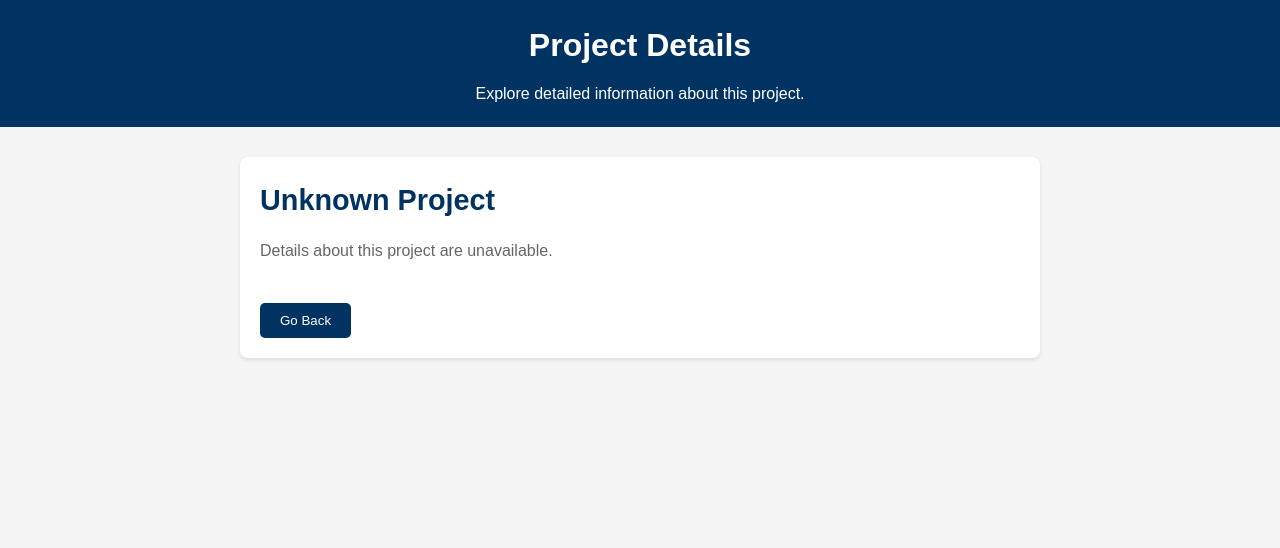
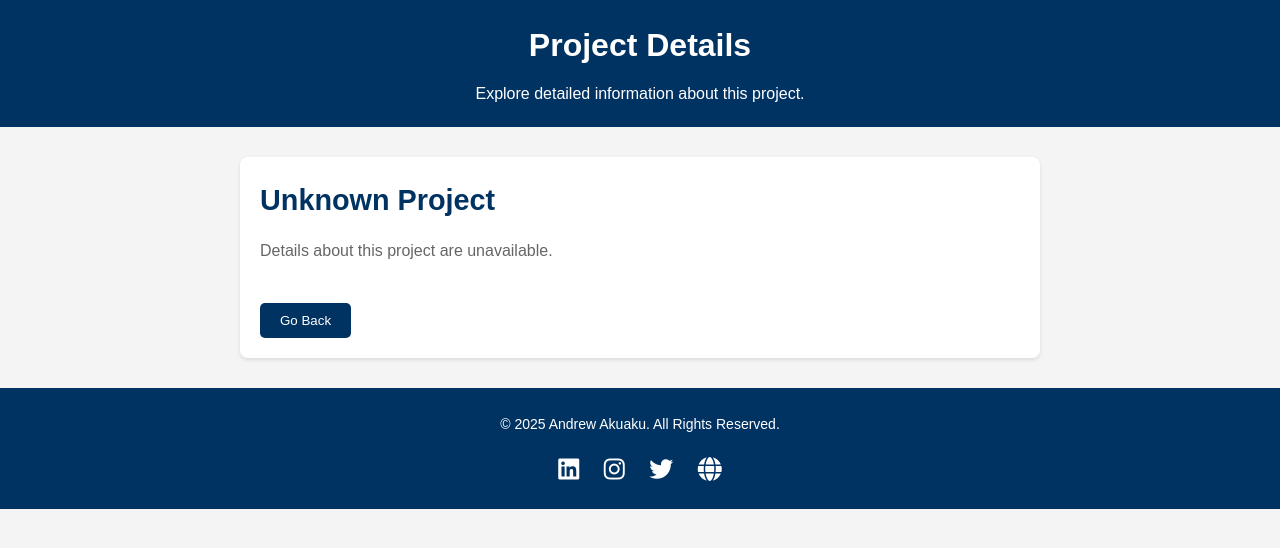
Before and after one commit to aakuaku90/aakuaku, a plain HTML site: page details.html in a window 1280 px wide. Drawn offline with Linux system fonts and the light colour scheme.

Commit message:
Added footer

```diff
--- a/app.css
+++ b/app.css
@@ -131,6 +131,9 @@ body, html {
   color: rgb(0, 0, 0);
   font-size: 2.2rem;
   text-decoration: none;
+  display: flex; /* Allows better alignment inside the flex container */
+  align-items: center;
+  justify-content: center;
   transition: color 0.3s ease;
 }
 
@@ -475,3 +478,42 @@ form button:hover {
     font-size: 16px;
   }
 }
+
+
+.footer {
+  background-color: #003262;
+  color: #fff;
+  text-align: center;
+  padding: 20px 10px;
+  position: relative;
+  width: 100%;
+  bottom: 0;
+}
+
+.footer-container {
+  max-width: 1200px;
+  margin: 0 auto;
+  display: flex;
+  flex-direction: column;
+  align-items: center;
+}
+
+.footer p {
+  margin: 5px 0;
+  font-size: 14px;
+}
+
+.footer-links {
+  margin-top: 10px;
+}
+
+.footer-links a {
+  color: #fff;
+  margin: 0 10px;
+  font-size: 24px;
+  transition: color 0.3s;
+}
+
+.footer-links a:hover {
+  color: #FDB515; /* Spotify Green for a nice effect */
+}
--- a/app.js
+++ b/app.js
@@ -64,3 +64,6 @@ function restoreScrollPosition() {
 
 window.onload = restoreScrollPosition;
 window.addEventListener('popstate', restoreScrollPosition);
+
+// footer year
+document.getElementById("current-year").textContent = new Date().getFullYear();
--- a/details.css
+++ b/details.css
@@ -137,3 +137,42 @@ button:hover {
     padding: 15px; /* Reduce padding to save space */
   }
 }
+
+
+.footer {
+  background-color: #003262;
+  color: #fff;
+  text-align: center;
+  padding: 20px 10px;
+  position: relative;
+  width: 100%;
+  bottom: 0;
+}
+
+.footer-container {
+  max-width: 1200px;
+  margin: 0 auto;
+  display: flex;
+  flex-direction: column;
+  align-items: center;
+}
+
+.footer p {
+  margin: 5px 0;
+  font-size: 14px;
+}
+
+.footer-links {
+  margin-top: 10px;
+}
+
+.footer-links a {
+  color: #fff;
+  margin: 0 10px;
+  font-size: 24px;
+  transition: color 0.3s;
+}
+
+.footer-links a:hover {
+  color: #FDB515; /* Spotify Green for a nice effect */
+}
--- a/details.html
+++ b/details.html
@@ -37,6 +37,18 @@
     </video>
   </section>
 
+  <footer class="footer">
+    <div class="footer-container">
+      <p>&copy; <span id="current-year"></span> Andrew Akuaku. All Rights Reserved.</p>
+      <div class="footer-links">
+        <a href="https://www.linkedin.com/in/andrewakuaku/" target="_blank"><i class="fab fa-linkedin"></i></a>
+        <a href="https://www.instagram.com/andrew_akuaku/" target="_blank"><i class="fab fa-instagram"></i></a>
+        <a href="https://x.com/andrew_akuaku" target="_blank"><i class="fab fa-twitter"></i></a>
+        <a href="https://www.ischool.berkeley.edu/people/andrew-akuaku" target="_blank"><i class="fas fa-globe"></i></a>
+      </div>
+    </div>
+  </footer>
+
   <script src="details.js"></script>
 </body>
 </html>
--- a/details.js
+++ b/details.js
@@ -99,3 +99,6 @@ if (project && projectDetails[project]) {
   document.getElementById('project-gallery').style.display = 'none'; // Hide gallery
   document.querySelector('.project-video').style.display = 'none'; // Hide video section
 }
+
+// footer year
+document.getElementById("current-year").textContent = new Date().getFullYear();
--- a/experience.css
+++ b/experience.css
@@ -210,3 +210,41 @@ h1 {
     left: 10px; /* Adjusted for smaller screens */
   }
 }
+
+.footer {
+  background-color: #003262;
+  color: #fff;
+  text-align: center;
+  padding: 20px 10px;
+  position: relative;
+  width: 100%;
+  bottom: 0;
+}
+
+.footer-container {
+  max-width: 1200px;
+  margin: 0 auto;
+  display: flex;
+  flex-direction: column;
+  align-items: center;
+}
+
+.footer p {
+  margin: 5px 0;
+  font-size: 14px;
+}
+
+.footer-links {
+  margin-top: 10px;
+}
+
+.footer-links a {
+  color: #fff;
+  margin: 0 10px;
+  font-size: 24px;
+  transition: color 0.3s;
+}
+
+.footer-links a:hover {
+  color: #FDB515; /* Spotify Green for a nice effect */
+}
--- a/index.js
+++ b/index.js
@@ -184,3 +184,6 @@ document.getElementById('send-email').addEventListener('click', function () {
       alert('Failed to send message. Please try again.');
     });
 });
+
+// footer year
+document.getElementById("current-year").textContent = new Date().getFullYear();
```
Also changed, not shown: experience.html (+12 -0 lines), index.html (+17 -2 lines).
